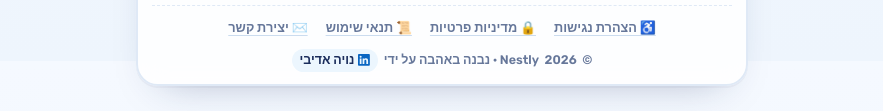
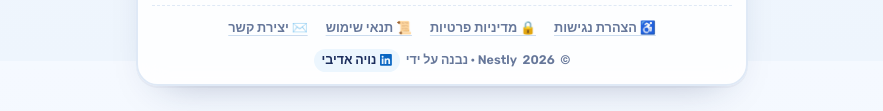
Before and after one commit to NoyaAdivi/nestly, a plain HTML site: page index.html in a window 1280 px wide. Shown: the part 2339-2450 px from the top of the page, without its empty margins (198-1081 px from the left). Drawn offline with nearby package versions, Linux system fonts and the light colour scheme.

Commit message:
Remove "built with love" from footer

```diff
--- a/index.html
+++ b/index.html
@@ -74,7 +74,7 @@
       <a href="#terms" data-act="legal" data-p="terms">📜 תנאי שימוש</a>
       <a href="#contact" data-act="legal" data-p="contact">✉️ יצירת קשר</a>
     </nav>
-    <p class="built-by">© <span id="yr">2026</span> Nestly · נבנה באהבה על ידי <a href="https://www.linkedin.com/in/noya-adivi/" target="_blank" rel="noopener"><svg viewBox="0 0 24 24" aria-hidden="true"><path d="M20.45 20.45h-3.56v-5.57c0-1.33-.03-3.04-1.85-3.04-1.86 0-2.14 1.45-2.14 2.94v5.67H9.35V9h3.41v1.56h.05c.48-.9 1.64-1.85 3.37-1.85 3.6 0 4.27 2.37 4.27 5.46v6.28zM5.34 7.43a2.06 2.06 0 1 1 0-4.13 2.06 2.06 0 0 1 0 4.13zM7.12 20.45H3.56V9h3.56v11.45zM22.23 0H1.77C.79 0 0 .77 0 1.73v20.54C0 23.23.79 24 1.77 24h20.46c.98 0 1.77-.77 1.77-1.73V1.73C24 .77 23.21 0 22.23 0z"/></svg>נויה אדיבי</a></p>
+    <p class="built-by">© <span id="yr">2026</span> Nestly · נבנה על ידי <a href="https://www.linkedin.com/in/noya-adivi/" target="_blank" rel="noopener"><svg viewBox="0 0 24 24" aria-hidden="true"><path d="M20.45 20.45h-3.56v-5.57c0-1.33-.03-3.04-1.85-3.04-1.86 0-2.14 1.45-2.14 2.94v5.67H9.35V9h3.41v1.56h.05c.48-.9 1.64-1.85 3.37-1.85 3.6 0 4.27 2.37 4.27 5.46v6.28zM5.34 7.43a2.06 2.06 0 1 1 0-4.13 2.06 2.06 0 0 1 0 4.13zM7.12 20.45H3.56V9h3.56v11.45zM22.23 0H1.77C.79 0 0 .77 0 1.73v20.54C0 23.23.79 24 1.77 24h20.46c.98 0 1.77-.77 1.77-1.73V1.73C24 .77 23.21 0 22.23 0z"/></svg>נויה אדיבי</a></p>
   </div>
 </footer>
 
```
